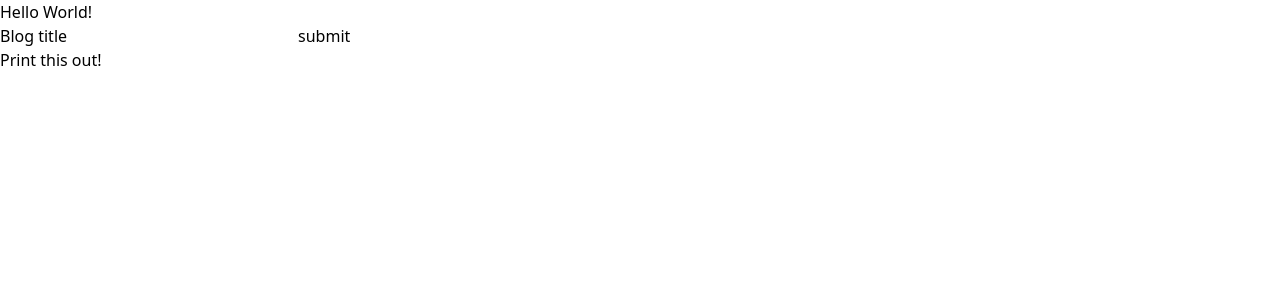
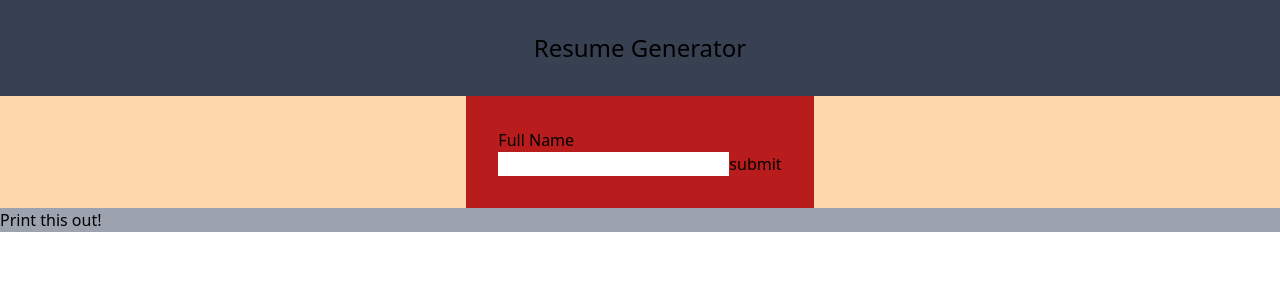
Before and after one commit to griffFu/resume-project, a React (Create React App) app: page / in a window 1280 px wide. Shown: the top 300 px of the page. Built offline with nearby package versions, Linux system fonts and the light colour scheme.

Commit message:
starting on the initial styling and layout, mainly trying to get form to look decent

```diff
--- a/src/App.js
+++ b/src/App.js
@@ -1,8 +1,10 @@
 import React from "react";
-import { Print } from "./components/Print"
+import { Print } from "./components/Inputs/Print"
+import Header from "./components/Header/Header";
 function App() {
   return (
     <div>
+      <Header />
       <Print />
     </div>
   );
--- /dev/null
+++ b/src/components/Header/Header.js
@@ -0,0 +1,14 @@
+import React, { useState } from "react";
+
+
+function Header(){
+
+    return(
+    <div className="bg-gray-700 flex justify-center p-8 ">
+       <h1 className="text-2xl">Resume Generator</h1>
+
+    </div>
+    )
+};
+
+export default Header;
--- a/src/components/ComponentToPrint.js
+++ b/src/components/Inputs/ComponentToPrint.js
@@ -1,12 +1,14 @@
 import React from "react";
-import Form from "./Inputs/Form";
-import FormControl from "./Inputs/FormControl";
+import Form from "./Form";
+import FormControl from "./FormControl";
 
 
 const ComponentToPrint = React.forwardRef((props, ref) => {
     return (
         <div ref={ref}>
-            <FormControl />
+            <div className="bg-gray-300">
+                <FormControl />
+            </div>
         </div>
     );
   });
--- a/src/components/Inputs/Form.js
+++ b/src/components/Inputs/Form.js
@@ -9,9 +9,11 @@ function Form({pTitle, onClick, setNewVal}){
       }
 
     return(
-    <div>
-        <form onSubmit={handleSubmit}>
-            <label>Blog title</label>
+    <div className="flex bg-red-700">
+        <form className="p-8" onSubmit={handleSubmit}>
+            <div className="p">
+                <label>Full Name</label>
+            </div>
             <input
                 type="text"
                 required
--- a/src/components/Inputs/FormControl.js
+++ b/src/components/Inputs/FormControl.js
@@ -20,10 +20,11 @@ function FormControl() {
 
   return (
 		<div>
-		  <h1>Hello World!</h1>
-      {viewForm && <Form pTitle = {title} onClick={onButtonSubmit} setNewVal= {newTitle}/>}
-      {!viewForm && <Output onClick={onButtonSubmit} oTitle = {title}/>}
-      {console.log(title)}
+      <div className="bg-orange-200 flex justify-center">
+        {viewForm && <Form pTitle = {title} onClick={onButtonSubmit} setNewVal= {newTitle}/>}
+        {!viewForm && <Output onClick={onButtonSubmit} oTitle = {title}/>}
+      </div>
+
 		</div>
   );
 }
--- a/src/components/Print.js
+++ b/src/components/Inputs/Print.js
@@ -9,7 +9,7 @@ export const Print = () => {
     });
 
     return (
-      <div>
+      <div className='bg-gray-400'>
         <ComponentToPrint ref={componentRef} />
         <button onClick={handlePrint}>Print this out!</button>
       </div>
--- a/src/components/Inputs/output.js
+++ b/src/components/Inputs/output.js
@@ -4,9 +4,10 @@ import React, { useState } from "react";
 function Output({onClick,oTitle}){
 
 return(
-    <div>
-        {oTitle}
-        <button onClick={onClick}>BACK TO FORM</button>
+    <div className="flex flex-col bg-red-700 p-8" >
+        <div className>Full Name</div>
+        <div>{oTitle}</div>
+        <button classname="text-blue-400" onClick={onClick}>BACK TO FORM</button>
     </div>
 )
 
```
